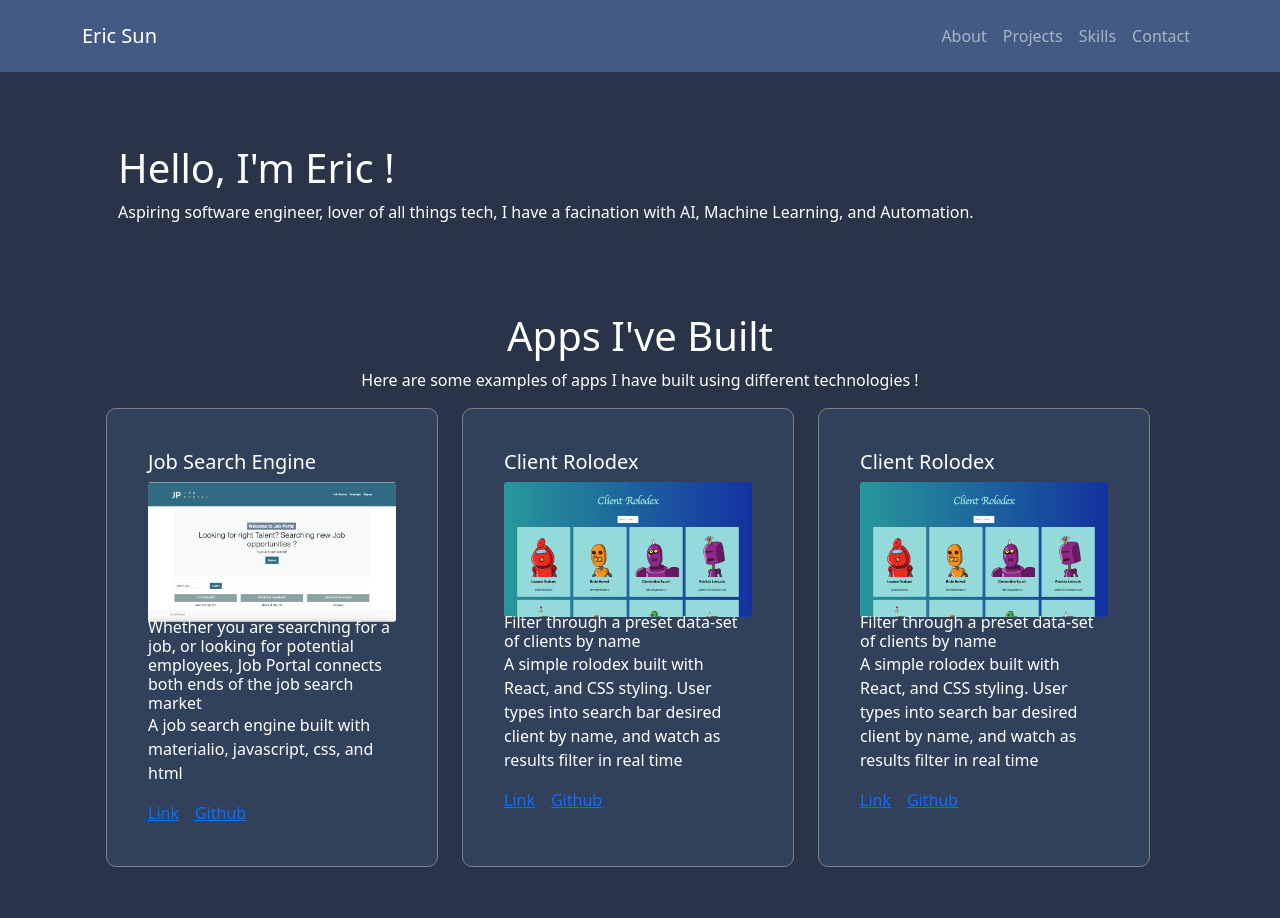
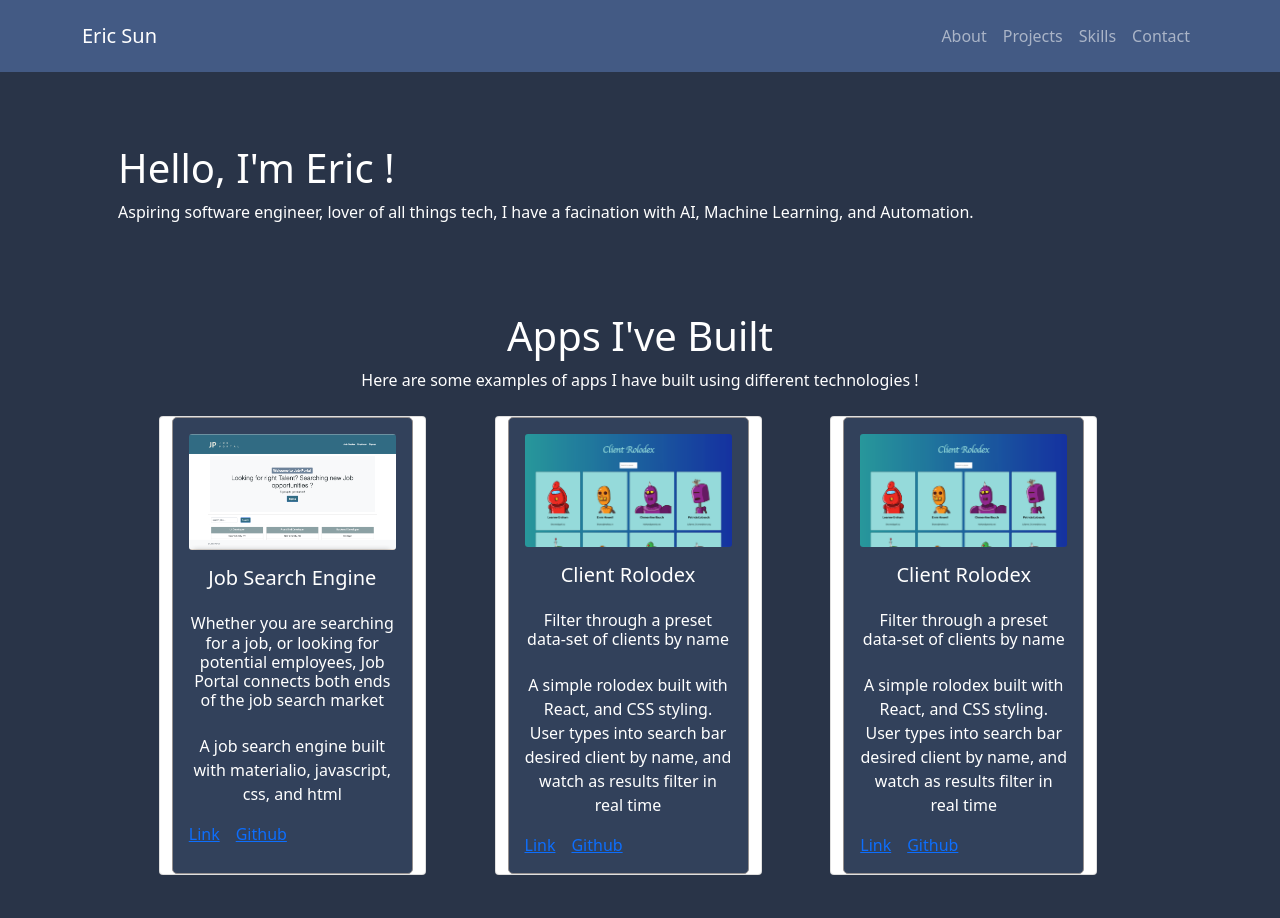
Before and after one commit to Esun94/Portfolio, a React (Create React App) app: page / in a window 1280 px wide. Shown: the top 918 px of the page. Built offline with nearby package versions, Linux system fonts and the light colour scheme.

Commit message:
saving changes to grid layout for projects section

```diff
--- a/src/App.css
+++ b/src/App.css
@@ -7,27 +7,51 @@
     background-color: #435a84;
 }
 
-.card-body-container {
-    display: flex;
-    flex-wrap: wrap;
-    flex-direction: column;
-    margin: 0 auto;
-    /* grid-template-columns: 1fr 1fr 1fr 1fr;
-    grid-gap: 20px; */
+
+.project-container {
     background-color: #32415b;
-    border: 1px solid grey;
-    border-radius: 10px;
-    padding: 25px;
+    border: 1px solid rgb(148, 144, 144);
+    border-radius: 5px;
+    /* padding: 20px; */
     cursor: pointer;
     -moz-osx-font-smoothing: grayscale;
-    backface-visibility: hidden;
+    /* backface-visibility: hidden; */
     transform: translateZ(0);
     transition: transform 0.25s ease-out;
   }
 
-  .card-body-container:hover {
+  .project-container:hover {
     transform: scale(1.05);
   }
+
+
+.project-wrapper {
+ /* display: flex;
+ justify-content: center;
+ align-items: center; */
+
+
+}
+.projects-card-container {
+  display: flex;
+  justify-content: space-evenly;
+  /* width: 65vw; */
+  /* margin: auto; */
+  /* display: grid; */
+  /* grid-template-columns: 1 1 1 1; */
+  /* grid-gap: 20px; */
+  /* align-items: center; */
+  /* background-color: yellow; */
+
+
+
+
+
+  /* flex-wrap: wrap; */
+  /* grid-template-columns: 1fr 1fr 1fr 1fr; */
+  /* grid-gap: 10px; */
+}
+
 
 /*
 .skills-section-header {
--- a/src/assets/data.js
+++ b/src/assets/data.js
@@ -26,7 +26,7 @@ export const projects = [
         link: '',
         github: 'https://github.com/Esun94/Client_Rolodex'
     }
-];
+]
 
 export const skills = [
     'Javascript',
--- a/src/components/Projects.js
+++ b/src/components/Projects.js
@@ -6,28 +6,28 @@ import 'bootstrap/dist/css/bootstrap.min.css';
 
 function Projects() {
   return (
-    <Container className="main-project-container ">
+    <Container className="main-project-container " id="projects">
       <Container className="project-section-header text-center ">
         <h1>Apps I've Built</h1>
         <p>Here are some examples of apps I have built using different technologies !</p>
       </Container>
-      <Container className="card-container row">
+      <Container className="projects-card-container row">
+        {/* <Container className="row-container row"> */}
           {projects.map((project) => (
-          <Container className="col flex flex-wrap d-flex justify-content-between">
-          <Card className=" card-body-container  ">
-            <Card.Body>
-              <Card.Title>{project.title}</Card.Title>
-              <Card.Img src={project.image}></Card.Img>
-              <Card.Subtitle>{project.subtitle}</Card.Subtitle>
-              <Card.Text>
+            <Card className="project-wrapper col-md-3 mx-1 my-2">
+              <Card.Body className="project-container">
+                <Card.Img className="mb-3" src={project.image}></Card.Img>
+                <Card.Title className="text-center mb-4">{project.title}</Card.Title>
+                <Card.Subtitle className="text-center mt-3">{project.subtitle}</Card.Subtitle>
+                <Card.Text className="text-center mt-4">
                   {project.description}
                 </Card.Text>
                 <Card.Link href={project.link}>Link</Card.Link>
                 <Card.Link href={project.github}>Github</Card.Link>
               </Card.Body>
             </Card>
-          </Container>
           ))}
+        {/* </Container> */}
       </Container>
     </Container>
   )
--- a/src/components/Skills.js
+++ b/src/components/Skills.js
@@ -5,7 +5,7 @@ import { skills } from "../assets/data";
 
 function Skills() {
     return (
-        <Container className="skills-main-container mt-auto">
+        <Container className="skills-main-container mt-auto" id="skills">
             <Container className="skill-tech-body">
                 <Container className="skills-section-header">
                     <ChipIcon className='chip-icon' />
```
Lines whose indentation alone changed are shown as unchanged.
